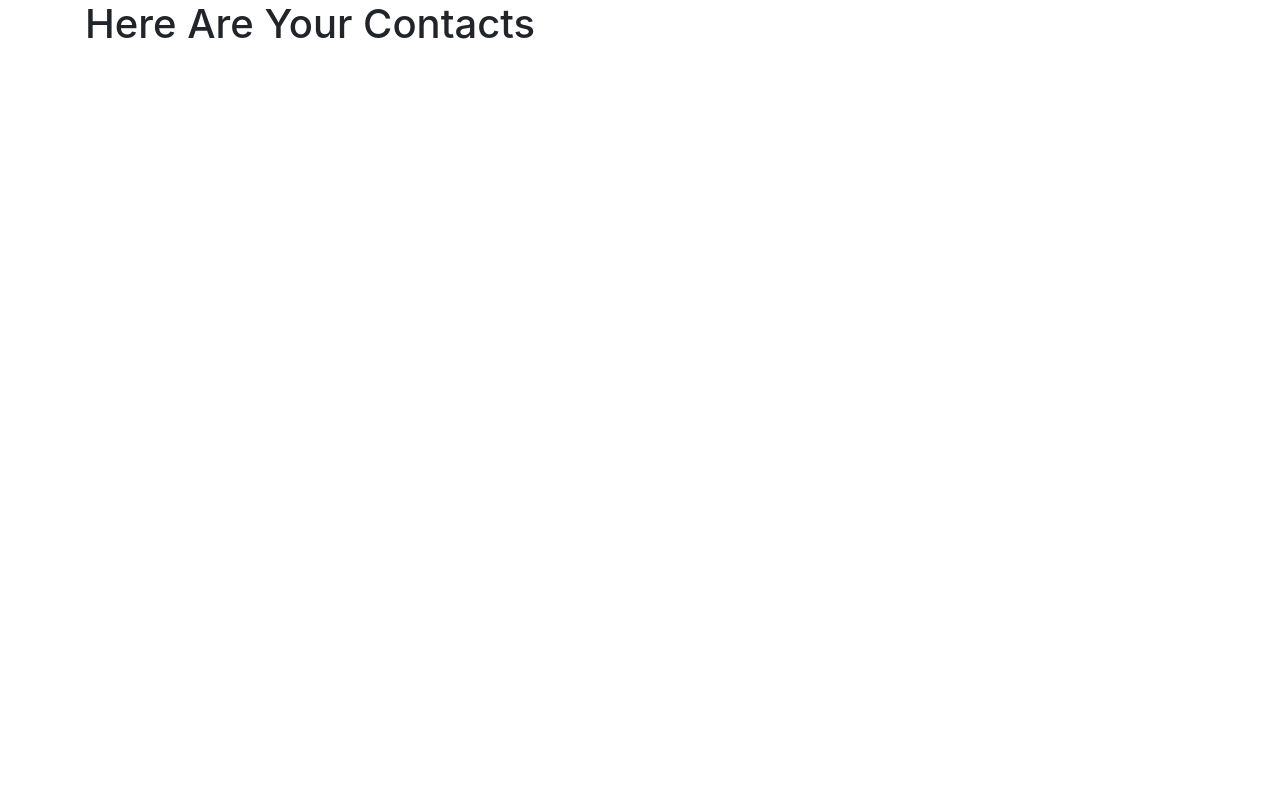
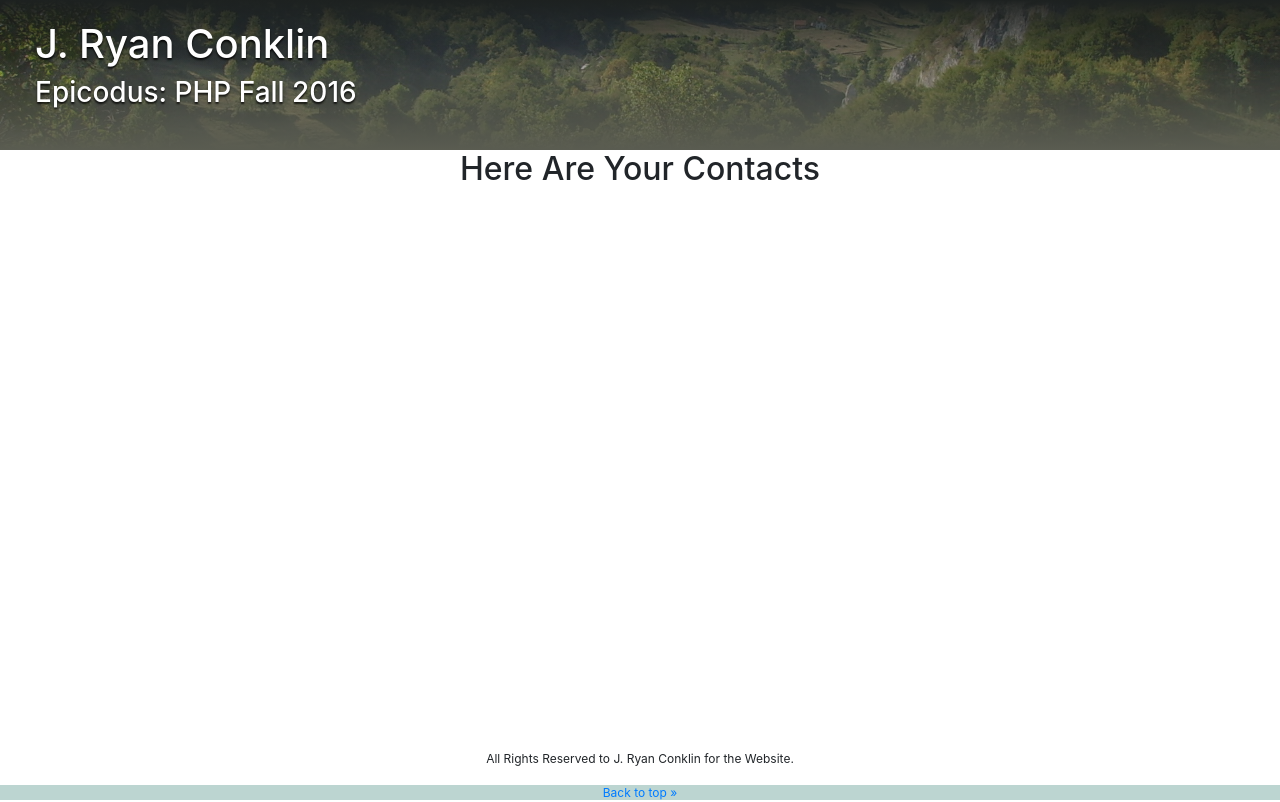
Before and after one commit to jryanconklin/epicodus-php-cr1-addressbook, a PHP site: template views/contacts.html.twig in a window 1280 px wide. Before the commit the page ends 39 px from the top, so only its background shows below. Run offline with PHP 8.4, Linux system fonts and the light colour scheme; the template is opened without the code that fills it, so the values that code supplies are empty; some libraries are stand-ins or nearby versions.

Commit message:
Update HTML and CSS to default basic Epicodus styling.

```diff
--- a/views/contacts.html.twig
+++ b/views/contacts.html.twig
@@ -5,22 +5,28 @@
     <meta name="viewport" content="width=device-width, initial-scale=1, shrink-to-fit=no">
     <meta http-equiv="x-ua-compatible" content="ie=edge">
     <link rel="stylesheet" href="https://maxcdn.bootstrapcdn.com/bootstrap/4.0.0-alpha.4/css/bootstrap.min.css" integrity="2hfp1SzUoho7/TsGGGDaFdsuuDL0LX2hnUp6VkX3CUQ2K4K+xjboZdsXyp4oUHZj" crossorigin="anonymous">
+    <link rel="stylesheet" href="css/styles.css" media="screen" title="Main Custom Styles">
+    <title>J. Ryan Conklin || PHP CR 1 </title>
   </head>
-  <header>
+
+  <header id="top" class="mainHeader">
     <div class="container-fluid">
+      <h1>J. Ryan Conklin</h1>
+      <h3>Epicodus: PHP Fall 2016</h3>
+  </div>
+  </header>
 
-    </div>
-  </header>
   <body>
     <div class="container">
-      <h1>Here Are Your Contacts</h1>
+      <h2>Here Are Your Contacts</h2>
 
     </div>
 
   </body>
-  <footer>
+  <footer id="#bottom" class="mainFooter">
     <div class="container-fluid">
-
+      <p>All Rights Reserved to J. Ryan Conklin for the Website.</p>
+      <a href="#top">Back to top &raquo;</a>
     </div>
   </footer>
 </html>
--- /dev/null
+++ b/web/css/styles.css
@@ -0,0 +1,56 @@
+/* ID Selectors */
+
+
+
+/* Core Styles */
+
+header h1,
+header h3 {
+  color: #fff;
+  text-shadow: 0 2px 2px rgba(0, 0, 0, .8);
+}
+
+img {
+  max-width: 100%;
+  margin: 10px 0 10px 0;
+  border-radius: 1%;
+}
+
+/* Main Styles */
+
+.mainHeader {
+  padding: 20px;
+  height: 150px;
+  background: linear-gradient(#1D2120, transparent 50%),
+              linear-gradient(0deg, #5A5C51, transparent),
+              #795548 url('../img/mtn-landscape-1.jpg') no-repeat center;
+  background-size: cover;
+}
+
+.mainSection,
+.mainFooter {
+  text-align: center;
+}
+
+.container {
+  min-height: calc(100vh - 250px);
+  text-align: center;
+}
+
+.mainFooter {
+  font-size: .75em;
+  width: 100%;
+  padding-top: 50px;
+  height: 100px;
+  border-bottom: solid 15px #BCD5D1;
+}
+
+/* Floated Images */
+
+.group:after {
+  content: "";
+  display: table;
+  clear: both;
+}
+
+/* Media Queries */
```
Also changed, not shown: web/img/mtn-landscape-1.jpg (added).
